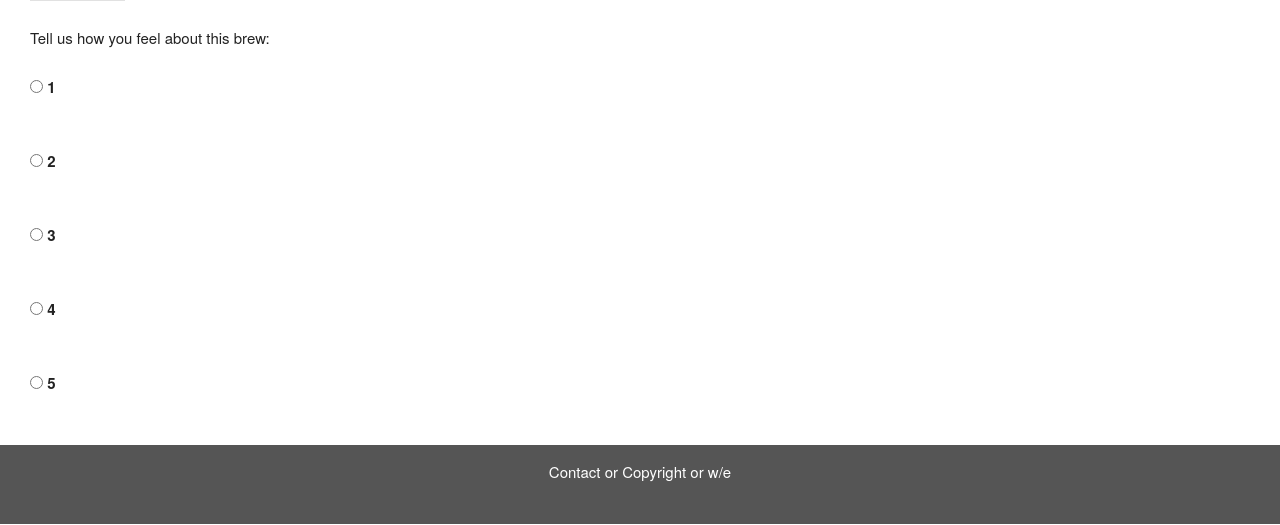
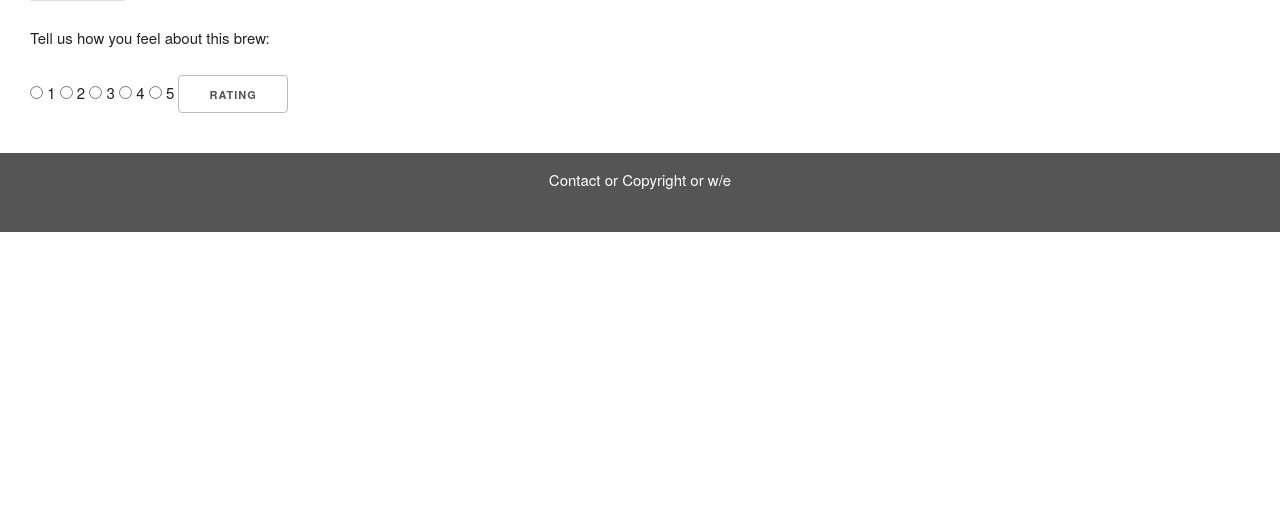
Before and after one commit to mrahman013/Hope4Hops-web-applcation, a Flask app: template hopsapp/templates/beerprofile.html in a window 1280 px wide. Shown: the part 275-800 px from the top of the page. Run offline with Flask 2, Linux system fonts and the light colour scheme; the template is opened without the code that fills it, so the values that code supplies are empty; some libraries are stand-ins or nearby versions.

Commit message:
submit button

```diff
--- a/hopsapp/templates/beerprofile.html
+++ b/hopsapp/templates/beerprofile.html
@@ -54,22 +54,13 @@
 
     <p>Tell us how you feel about this brew:</p>
     <form method="POST">
-    <div  class="inner">
-        <label for="1"> <input name="new_rating" type="radio" value="1" />  1  </label>
-    </div>
-    <div class="inner">
-        <label for="2"> <input name="new_rating" type="radio" value="2" /> 2 </label>
-    </div>
-    <div class="inner">
-        <label for="3"> <input name="new_rating" type="radio" value="3" /> 3 </label>
-    </div>
-    <div  class="inner">
-        <label for="4"> <input name="new_rating" type="radio" value="4" /> 4 </label>
-    </div>
-    <div  class="inner">
-        <label for="5"> <input name="new_rating" type="radio" value="5" /> 5 </label>
-    </div>
-
+        <input name="new_rating" type="radio" value="1" /> 1 </label>
+        <input name="new_rating" type="radio" value="2" /> 2 </label>
+        <input name="new_rating" type="radio" value="3" /> 3 </label>
+        <input name="new_rating" type="radio" value="4" /> 4 </label>
+        <input name="new_rating" type="radio" value="5" /> 5 </label>
+        <input type="submit" name="rating_submit" value="rating">
+    </form>
     <!-- </div> -->
 
 
```
